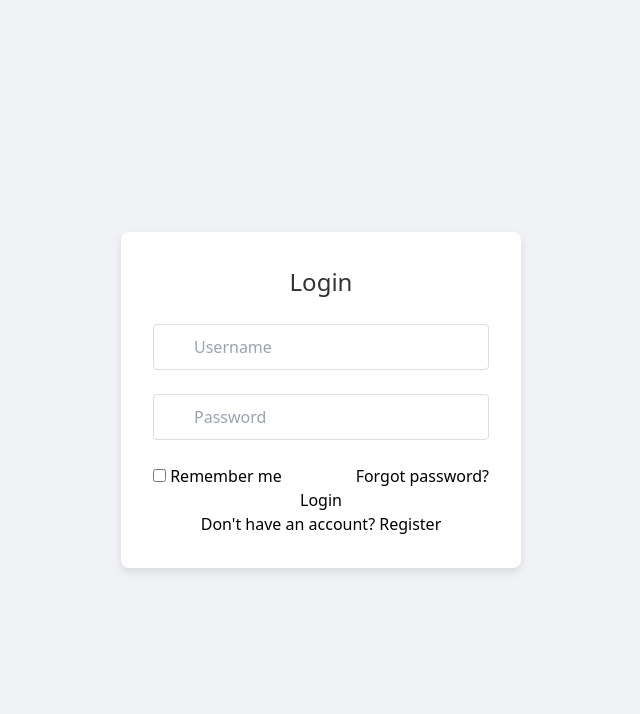
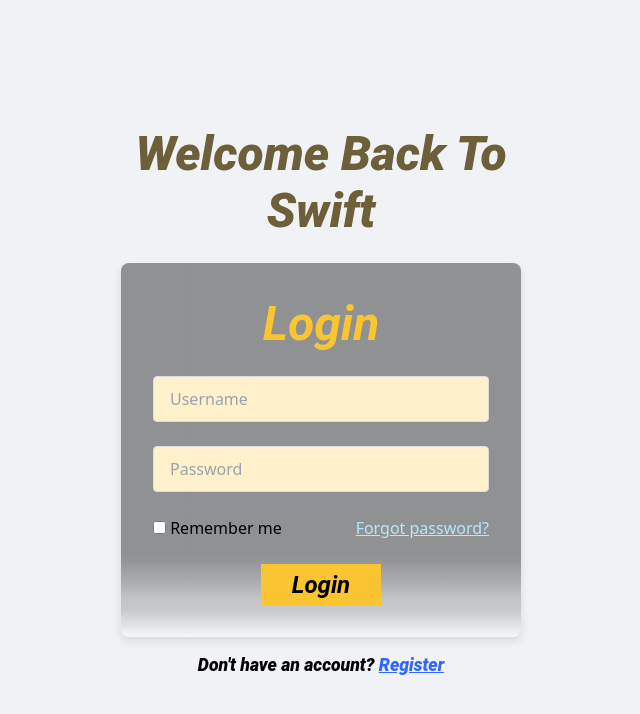
Before and after one commit to mung569/project-management, a Next.js app: page / in a window 1280 px wide. Shown: the top 714 px of the page, without its empty margins (319-959 px from the left). Built offline with nearby package versions, Linux system fonts and the light colour scheme.

Commit message:
Edited LoginPage CSS

```diff
--- a/src/app/components/LoginPage.module.css
+++ b/src/app/components/LoginPage.module.css
@@ -2,6 +2,7 @@
 
 .wrapper {
   display: flex;
+  flex-direction: column;
   align-items: center;
   justify-content: center;
   height: 100vh;
@@ -9,33 +10,61 @@
 }
 
 .wrapper form {
-  background-color: #fff;
   padding: 2rem;
   border-radius: 8px;
   box-shadow: 0 4px 8px rgba(0, 0, 0, 0.1);
   width: 100%;
   max-width: 400px;
   text-align: center;
+  background:
+    linear-gradient(180deg,
+      rgba(0, 0, 0, 0.40) 78.66%,
+      rgba(38, 38, 38, 0.40) 82.29%,
+      rgba(75, 75, 75, 0.40) 85.91%,
+      rgba(120, 120, 120, 0.40) 89.1%,
+      rgba(143, 143, 143, 0.40) 92.98%,
+      rgba(199, 199, 199, 0.40) 96.56%,
+      rgba(255, 255, 255, 0.40) 99.92%);
+}
+
+.wrapper h1, .registerLink, .btn {
+  font-family: "Roboto", sans-serif;
+  font-style: italic;
+  line-height: normal;
+  font-stretch: condensed;
+  text-align: center;
 }
 
 .wrapper h1 {
-  font-size: 24px;
-  color: #333;
+  font-size: 3em;
   margin-bottom: 1.5rem;
+}
+
+.login {
+  color: #FBC531;
+  font-weight: 600;
+}
+
+.welcome {
+  width: 8em;
+  color: #6C5F3A;
+  font-weight: 800;
 }
 
 .inputBox {
   position: relative;
   margin-bottom: 1.5rem;
+
 }
 
 .inputBox input {
   width: 100%;
   padding: 10px;
-  padding-left: 40px;
+  padding-left: 1em;
   border: 1px solid #ddd;
   border-radius: 4px;
   font-size: 16px;
+  background: #FEF1CB;
 }
 
 .inputBox i {
@@ -50,3 +79,31 @@
   display: flex;
   justify-content: space-between;
 }
+
+.registerLink {
+  color: #000;
+  font-size: 1.1em;
+  font-weight: 800;
+  margin-top: 1em;
+  }
+
+.registerLink a{
+  color: #3167FB;
+  text-decoration-line: underline;
+}
+
+.rememberForgot a {
+  color: #b4e7ff;
+  text-decoration-line: underline;
+}
+
+.btn {
+  width: 5em;
+  height: 1.7em;
+  flex-shrink: 0;
+  background-color: #FBC531;
+  border-radius: 60;
+  font-weight: bold;
+  margin-top: 1em;
+  font-size: 1.5em;
+}
--- a/src/app/components/LoginPage.tsx
+++ b/src/app/components/LoginPage.tsx
@@ -13,8 +13,9 @@ const LoginForm: React.FC = () => {
 
   return (
     <div className={styles.wrapper}>
+      <h1 className={styles.welcome}>Welcome Back To Swift</h1>
       <form onSubmit={handleSubmit}>
-        <h1>Login</h1>
+        <h1 className={styles.login}>Login</h1>
         <div className={styles.inputBox}>
           <input type="text" placeholder="Username" required />
           <i className='bx bx-user'></i>
@@ -30,10 +31,10 @@ const LoginForm: React.FC = () => {
           <a href="#">Forgot password?</a>
         </div>
         <button type="submit" className={styles.btn}>Login</button>
-        <div className={styles.registerLink}>
+      </form>
+      <div className={styles.registerLink}>
           <p>Don't have an account? <a href="#">Register</a></p>
         </div>
-      </form>
     </div>
   );
 };
```
